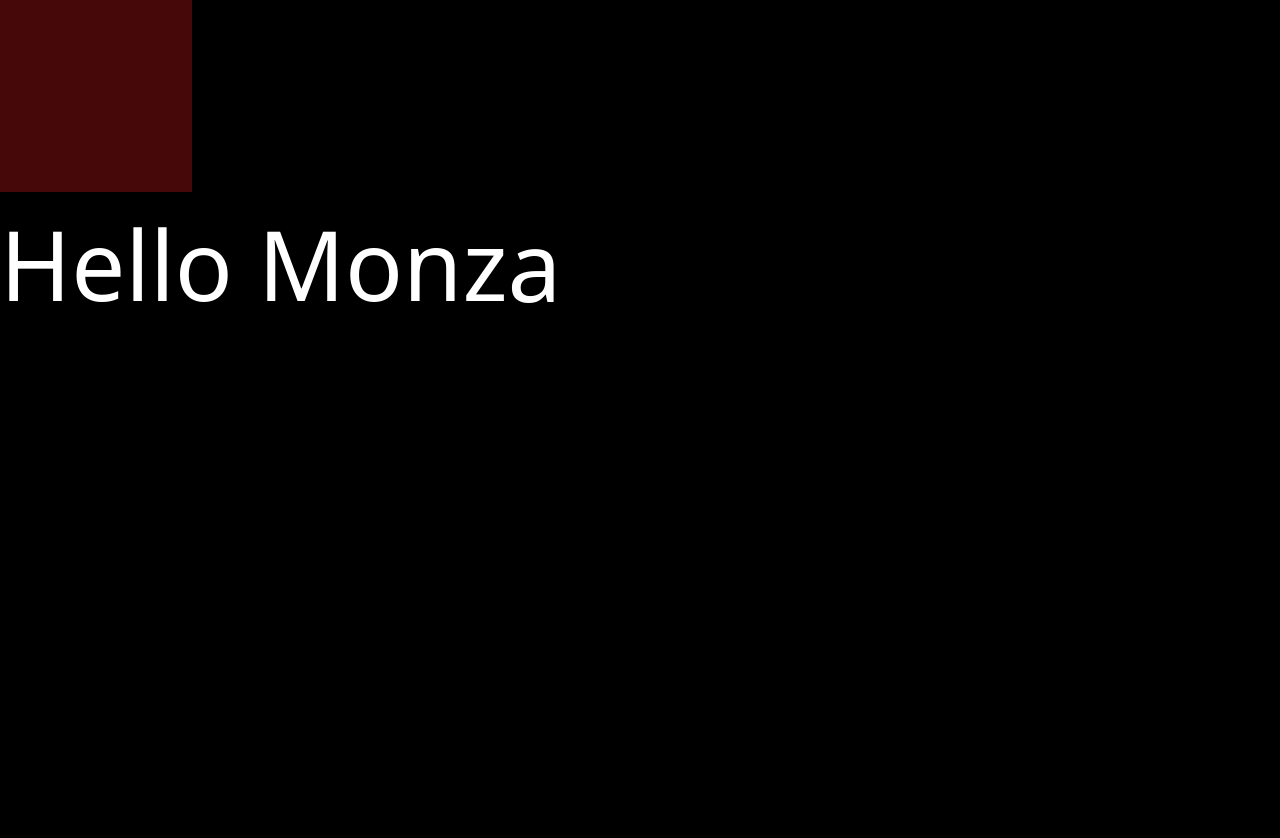
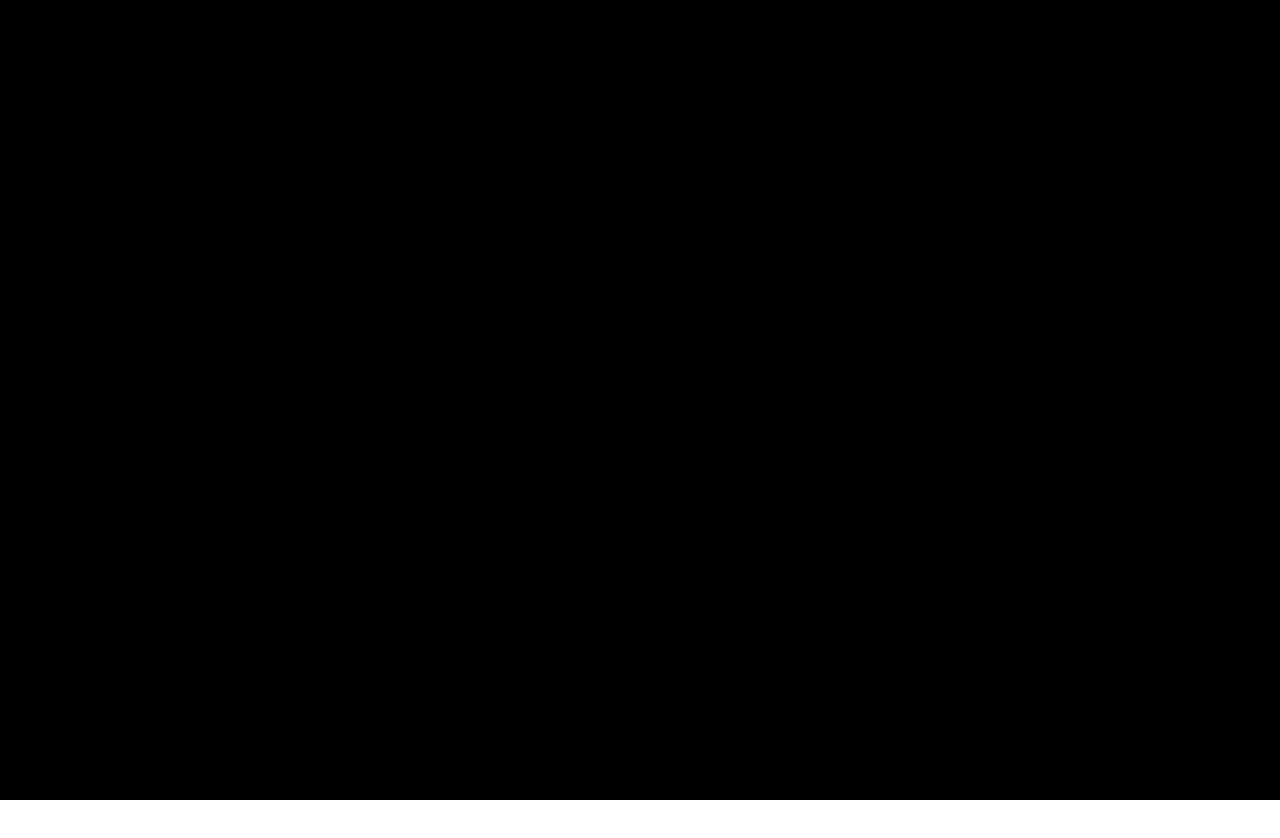
Before and after one commit to bytesizedshrey/mirrorballAnimations, a Next.js app in the folder project/: page / in a window 1280 px wide. Shown: the top 838 px of the page. After the commit the page ends 800 px from the top, so only its background shows below. Built offline with nearby package versions, Linux system fonts and the light colour scheme.

Commit message:
Refactor Home component: replace hover animations with InfiniteCarousel for project display, update layout for full-screen view, and remove unused TextReveal functionality.

```diff
--- a/project/src/app/page.js
+++ b/project/src/app/page.js
@@ -1,28 +1,14 @@
 "use client"
+import InfiniteCarousel from "@/components/InfiniteCarousel";
 import TextReveal from "@/components/TextReveal";
+import { projects } from "@/data/projects";
 import { useRef } from "react";
 
 export default function Home() {
-  const triggerRef = useRef(null)
-
-  const handleHoverEnter = () => {
-    triggerRef.current?.play()
-  }
-  const handleHoverLeave = () => {
-    triggerRef.current?.reverse()
-  }
 
   return(
-  <main className="bg-black h-[300vh] w-full">
-    <div
-    onPointerEnter={handleHoverEnter}
-    onPointerLeave={handleHoverLeave}
-    className="h-[12rem] w-[12rem] bg-red-950">
-    </div>
-
-     <TextReveal ref={triggerRef} splitBy="chars" trigger="scroll" className='text-[6rem] text-white'>
-      Hello Monza
-     </TextReveal>
+  <main className="bg-black h-screen w-full">
+    <InfiniteCarousel projects={projects}/>
     </main>
   );
 }
--- /dev/null
+++ b/project/src/components/InfiniteCarousel.jsx
@@ -0,0 +1,46 @@
+import { useEffect, useRef } from "react";
+import CarouselCard from "./CarouselCard";
+import gsap from "@/libs/gsap";
+
+
+const CARD_WIDTH = 200;
+const CARD_HEIGHT = 280;
+const SCALE = 1.35;
+const CARD_GAP = 1.35;
+
+const DURATION = 25;
+
+const TRACK_H = CARD_HEIGHT * SCALE
+
+const InfiniteCarousel = ({projects}) => {
+    const trackRef = useRef(null)
+    const tweenRef = useRef(null)
+
+    useEffect(() =>{
+        const singleWidth = projects.length * (CARD_WIDTH + CARD_GAP)
+
+        tweenRef.current = gsap.to(trackRef.current, {
+            x: -singleWidth,
+            ease : "none",
+            duration : DURATION,
+            repeat: -1
+        })
+
+        return()=> tweenRef.current?.kill()
+    },[projects])
+
+    const doubled = [...projects, ...projects];
+  return (
+    <div style={{
+        padding : `${TRACK_H * 0.2}px 0 24px`
+    }} className="overflow-hidden">
+        <div ref={trackRef} style={{gap: `${CARD_GAP}px `,width: 'max-content', height: `${TRACK_H}px`}} className="track flex items-center">
+            {doubled.map((project,i)=>{
+                <CarouselCard key={i} project={project} onHoverStart={()=>tweenRef.current?.pause()} onHoverEnd={()=>tweenRef.current?.play()}/>
+            })}
+        </div>
+    </div>
+  )
+}
+
+export default InfiniteCarousel
```
